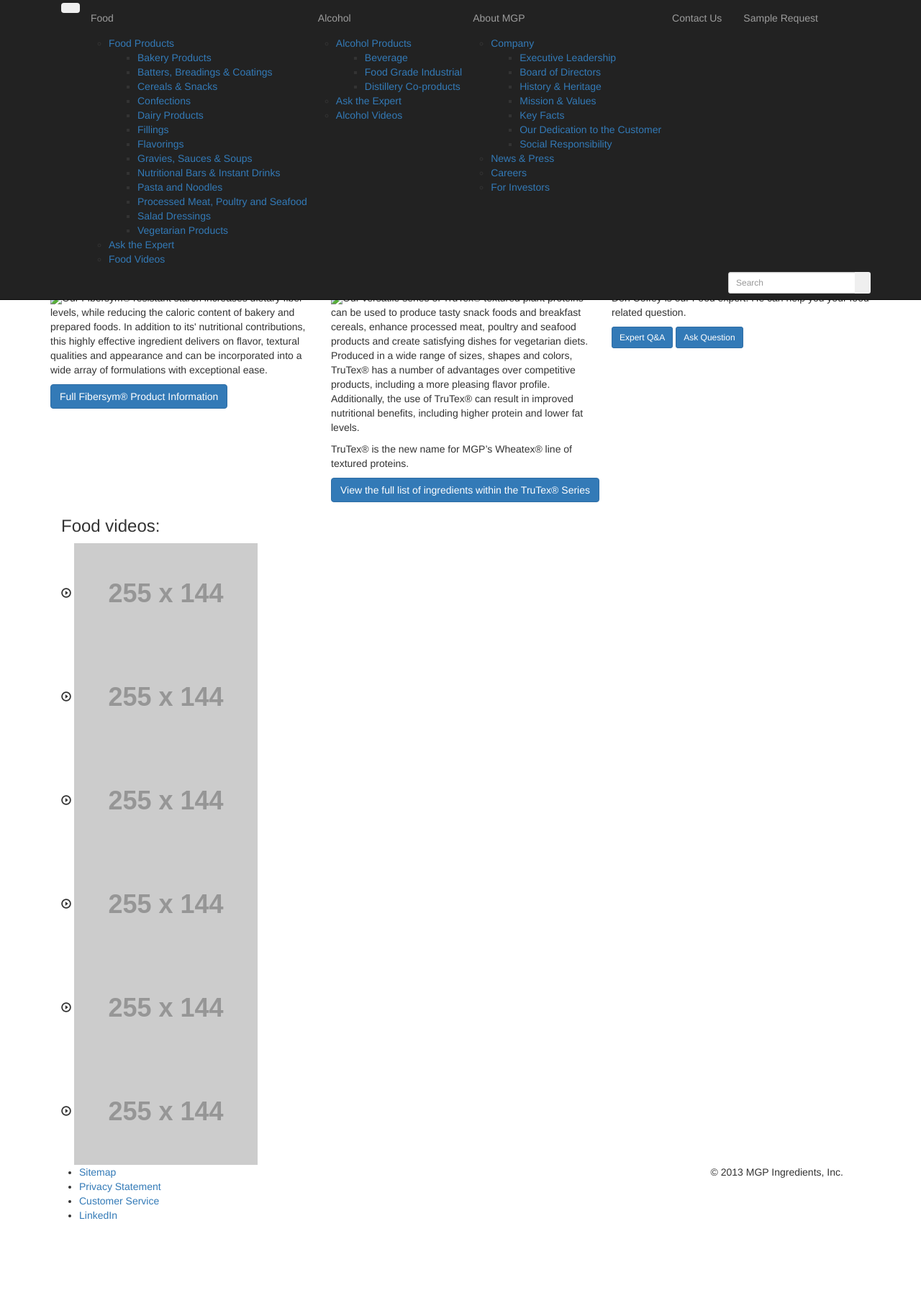
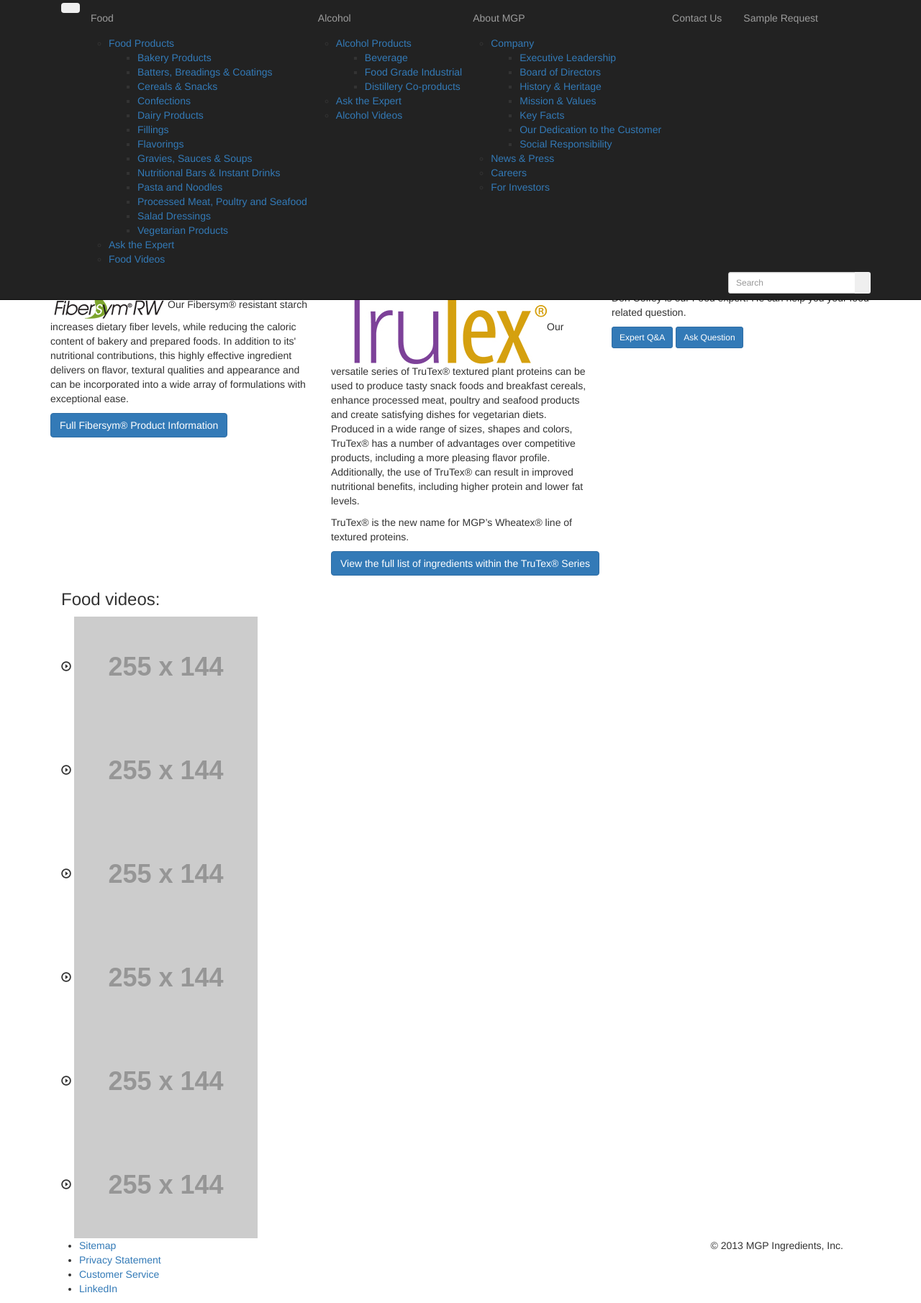
Before and after one commit to bgreater/MGP-prototype, a Jekyll site: the page built from food.html, in a window 1280 px wide. Shown: the whole page at 72% size. Built offline with Jekyll 4.4.1, drawn with Linux system fonts in a browser that asks for light colours; nearby versions of some CDN libraries; library files that are not in the unit come from our copies; before the commit the page ends 1709 px from its top, so only the background shows below that; grey boxes are pictures that could not be loaded.

Commit message:
Main Food 1.0.2

```diff
--- a/food.html
+++ b/food.html
@@ -25,13 +25,13 @@
 <div class="row pad">
   <div class="col-sm-4">
   	<h4>Starch Ingredient Spotlight:</h4>
-	<p><img src="images/Fibersym+Logo-web.png" class="left"/>Our Fibersym® resistant starch increases dietary fiber levels, while reducing the caloric content of bakery and prepared foods. In addition to its' nutritional contributions, this highly effective ingredient delivers on flavor, textural qualities and appearance and can be incorporated into a wide array of formulations with exceptional ease.</p>
+	<p><img src="../images/Fibersym+Logo-web.png" class="left"/>Our Fibersym® resistant starch increases dietary fiber levels, while reducing the caloric content of bakery and prepared foods. In addition to its' nutritional contributions, this highly effective ingredient delivers on flavor, textural qualities and appearance and can be incorporated into a wide array of formulations with exceptional ease.</p>
 
 	<button class="btn btn-primary btn-embossed" href="#fakelink">Full Fibersym® Product Information</button>
   </div>
   <div class="col-sm-4">
   	<h4>Protein Ingredient Spotlight:</h4>
-	<p><img src="images/TruTex.jpg" class="left"/>Our versatile series of TruTex® textured plant proteins can be used to produce tasty snack foods and breakfast cereals, enhance processed meat, poultry and seafood products and create satisfying dishes for vegetarian diets. Produced in a wide range of sizes, shapes and colors, TruTex® has a number of advantages over competitive products, including a more pleasing flavor profile. Additionally, the use of TruTex® can result in improved nutritional benefits, including higher protein and lower fat levels.</p>
+	<p><img src="../images/TruTex.jpg" class="left"/>Our versatile series of TruTex® textured plant proteins can be used to produce tasty snack foods and breakfast cereals, enhance processed meat, poultry and seafood products and create satisfying dishes for vegetarian diets. Produced in a wide range of sizes, shapes and colors, TruTex® has a number of advantages over competitive products, including a more pleasing flavor profile. Additionally, the use of TruTex® can result in improved nutritional benefits, including higher protein and lower fat levels.</p>
 
 	<p>TruTex® is the new name for MGP’s Wheatex® line of textured proteins.</p>
 
```
